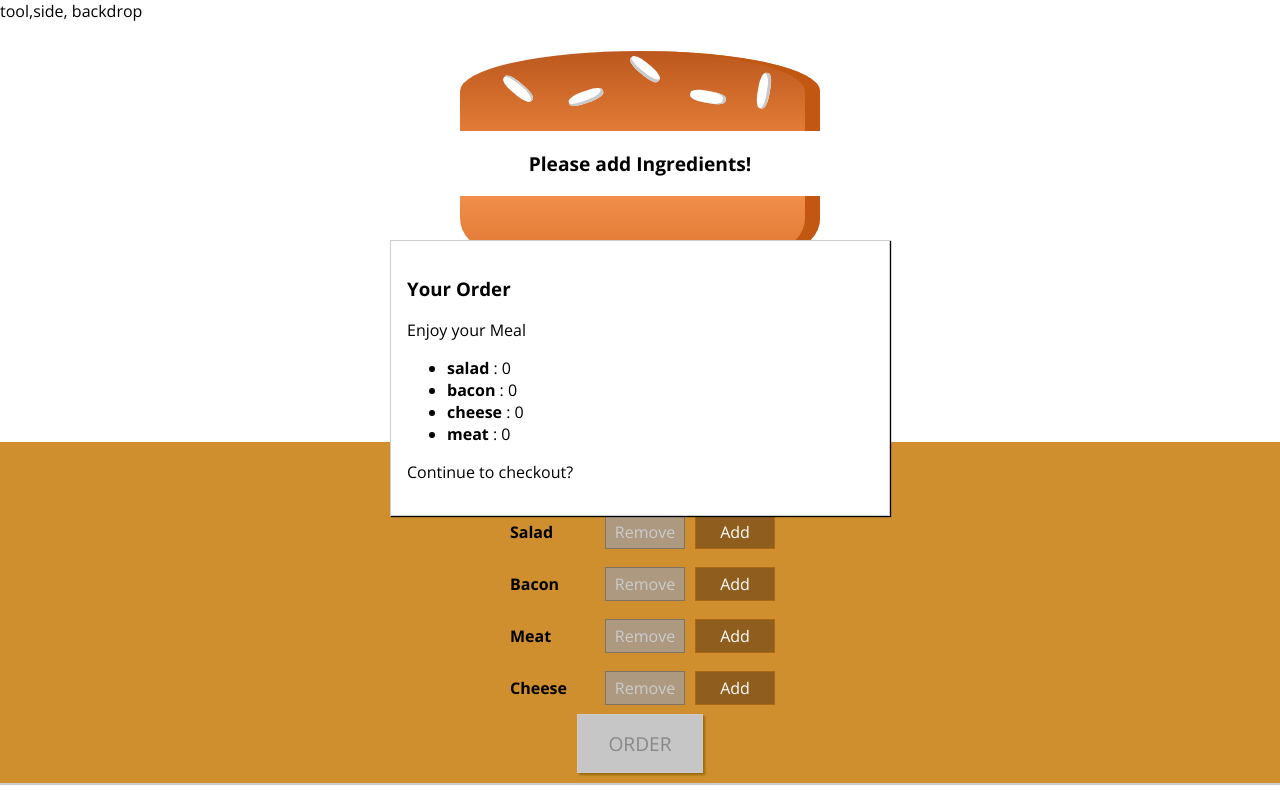
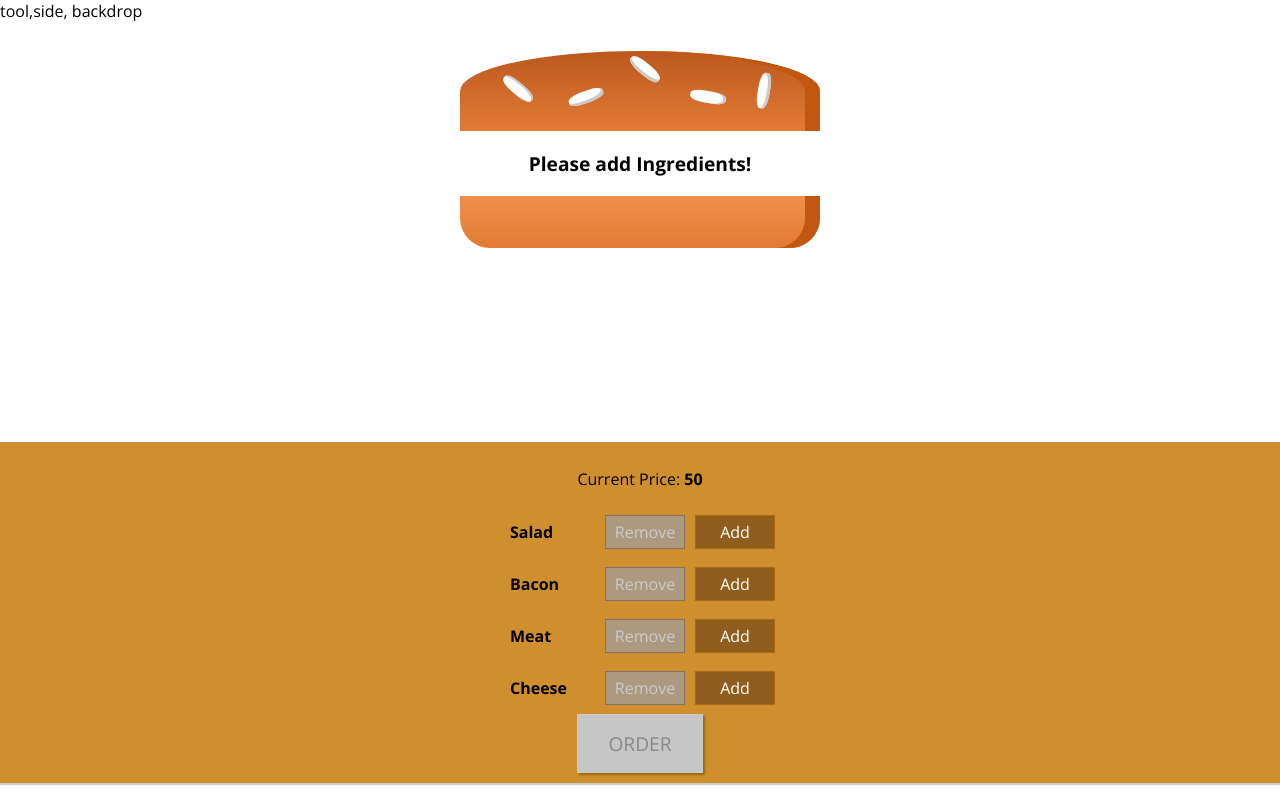
Before and after one commit to rajat-jain-1012/burger, a React app: page / in a window 1280 px wide. Built offline with nearby package versions, Linux system fonts and the light colour scheme.

Commit message:
modal complete

```diff
--- a/src/components/Burger/BuildControls/BuildControls.js
+++ b/src/components/Burger/BuildControls/BuildControls.js
@@ -17,7 +17,7 @@
                                                                   removed = {() => props.ingredientRemoved(ctrl.type)}
                                                                   disabled = {props.disabled[ctrl.type]}/>
         ))}
-        <button className = {classes.OrderButton} disabled = {!props.purchasable}>ORDER</button>
+        <button className = {classes.OrderButton}  onClick = {props.ordered} disabled = {!props.purchasable}>ORDER</button>
     </div>
 );
 
--- a/src/components/Burger/OrderSummary/OrderSummary.js
+++ b/src/components/Burger/OrderSummary/OrderSummary.js
@@ -3,7 +3,7 @@
 
 const orderSummary  = (props) => {
     const ingredientsSummary = Object.keys(props.ingredients).map(igKey => {
-        return (<li><span><strong>{igKey}</strong></span> : {props.ingredients[igKey]}</li>);
+        return (<li key = {igKey}><strong><span>{igKey}</span></strong> : {props.ingredients[igKey] }</li>);
     });
     return (
         <Aux>
--- a/src/components/UI/Modal/Modal.js
+++ b/src/components/UI/Modal/Modal.js
@@ -2,7 +2,11 @@
 import classes from './Modal.css';
 
 const modal = (props) => (
-    <div className = {classes.Modal}>
+    <div className = {classes.Modal}
+        style = {{
+            transform : props.show? 'translateY(0)' : 'translateY(-100vh)',
+            opacity : props.show ? '1' : '0'
+        }}>
         {props.children}
     </div>
 );
--- a/src/containers/BurgerBuilder/BurgerBuilder.js
+++ b/src/containers/BurgerBuilder/BurgerBuilder.js
@@ -28,7 +28,9 @@
             meat : 0,
         },
         price : 50,
-        purchasable : false
+        purchasable : false,
+        purchasing : false,
+
     };
 
     updatePurchaseState = (ingredients) => {
@@ -85,6 +87,12 @@
         this.updatePurchaseState(updatedIngredients);
     }
 
+    purchaseHandler = () => {
+        this.setState({
+            purchasing:true,
+        });
+    }
+
     render() {
         const disabledInfo = {
           ...this.state.ingredients,
@@ -94,7 +102,7 @@
         }
         return (
             <Aux>
-                <Modal>
+                <Modal show  = {this.state.purchasing}>
                     <OrderSummary ingredients = {this.state.ingredients}/>
                 </Modal>
                 <Burger ingredients = {this.state.ingredients}/>
@@ -103,6 +111,7 @@
                 ingredientRemoved = {this.removeIngredientHandler}
                 disabled = {disabledInfo}
                 purchasable = {this.state.purchasable}
+                ordered = {this.purchaseHandler}
                 price = {this.state.price}/>
             </Aux>
         );
```
